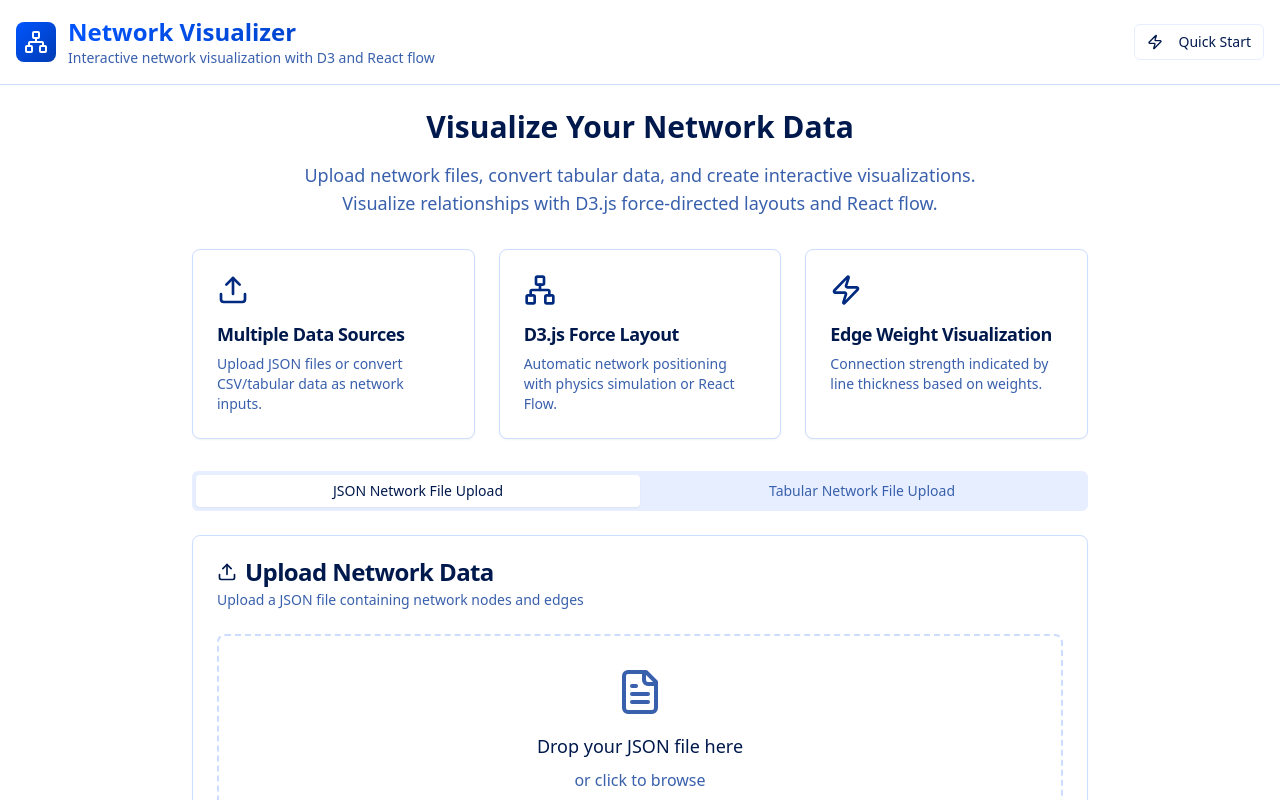
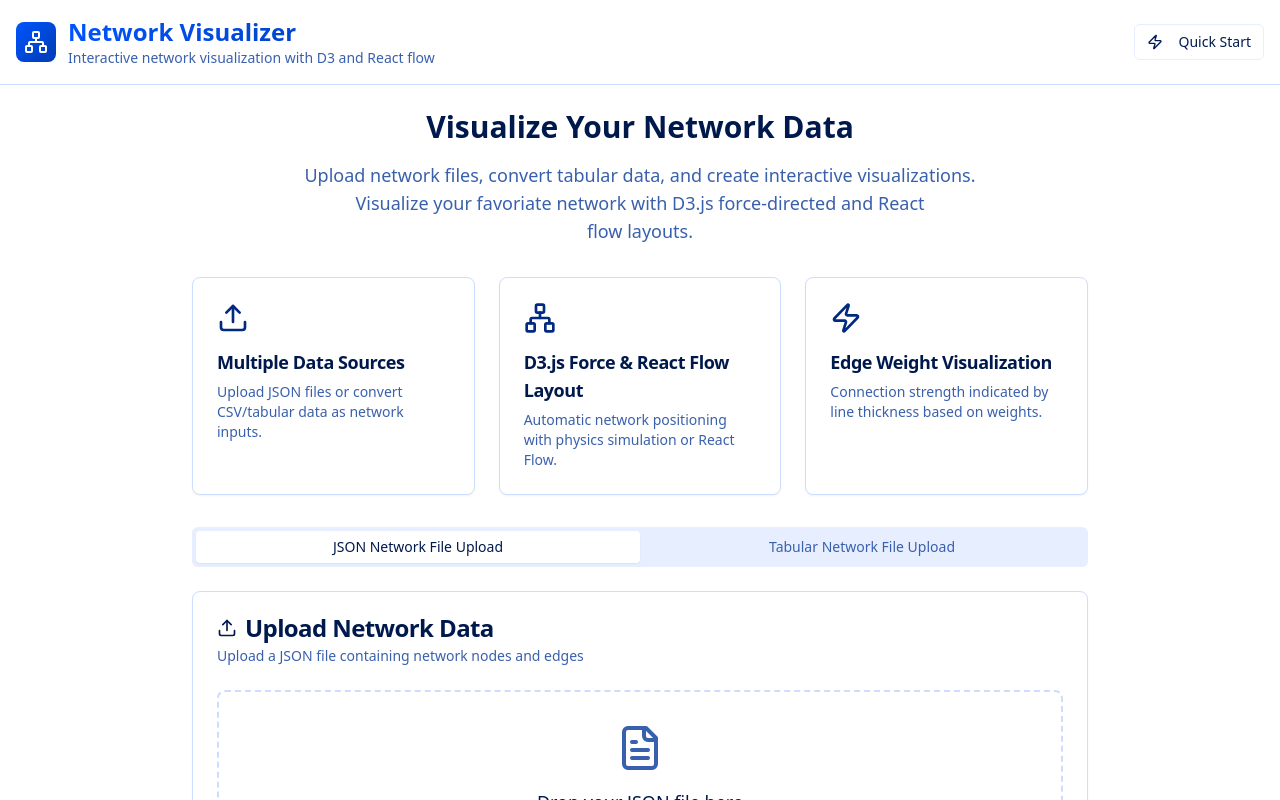
Before and after one commit to kuanlinhuang/graph-storyteller, a React (Vite) app: page / in a window 1280 px wide. Shown: the top 800 px of the page. Built offline with nearby package versions, Linux system fonts and the light colour scheme.

Commit message:
Visual edit in Lovable
Edited UI in Lovable

```diff
--- a/src/pages/Index.tsx
+++ b/src/pages/Index.tsx
@@ -57,7 +57,7 @@ const Index = () => {
               <h2 className="text-3xl font-bold mb-4">
                 Visualize Your Network Data
               </h2>
-              <p className="text-lg text-muted-foreground max-w-2xl mx-auto">Upload network files, convert tabular data, and create interactive visualizations. Visualize relationships with D3.js force-directed layouts and React flow.</p>
+              <p className="text-lg text-muted-foreground max-w-2xl mx-auto">Upload network files, convert tabular data, and create interactive visualizations. Visualize your favoriate network with D3.js force-directed and React flow layouts.</p>
             </div>
 
             {/* Features */}
@@ -73,7 +73,7 @@ const Index = () => {
               <Card className="shadow-card-custom">
                 <CardHeader>
                   <Network className="h-8 w-8 text-primary mb-2" />
-                  <CardTitle className="text-lg">D3.js Force Layout</CardTitle>
+                  <CardTitle className="text-lg">D3.js Force & React Flow Layout</CardTitle>
                   <CardDescription>Automatic network positioning with physics simulation or React Flow.</CardDescription>
                 </CardHeader>
               </Card>
```
